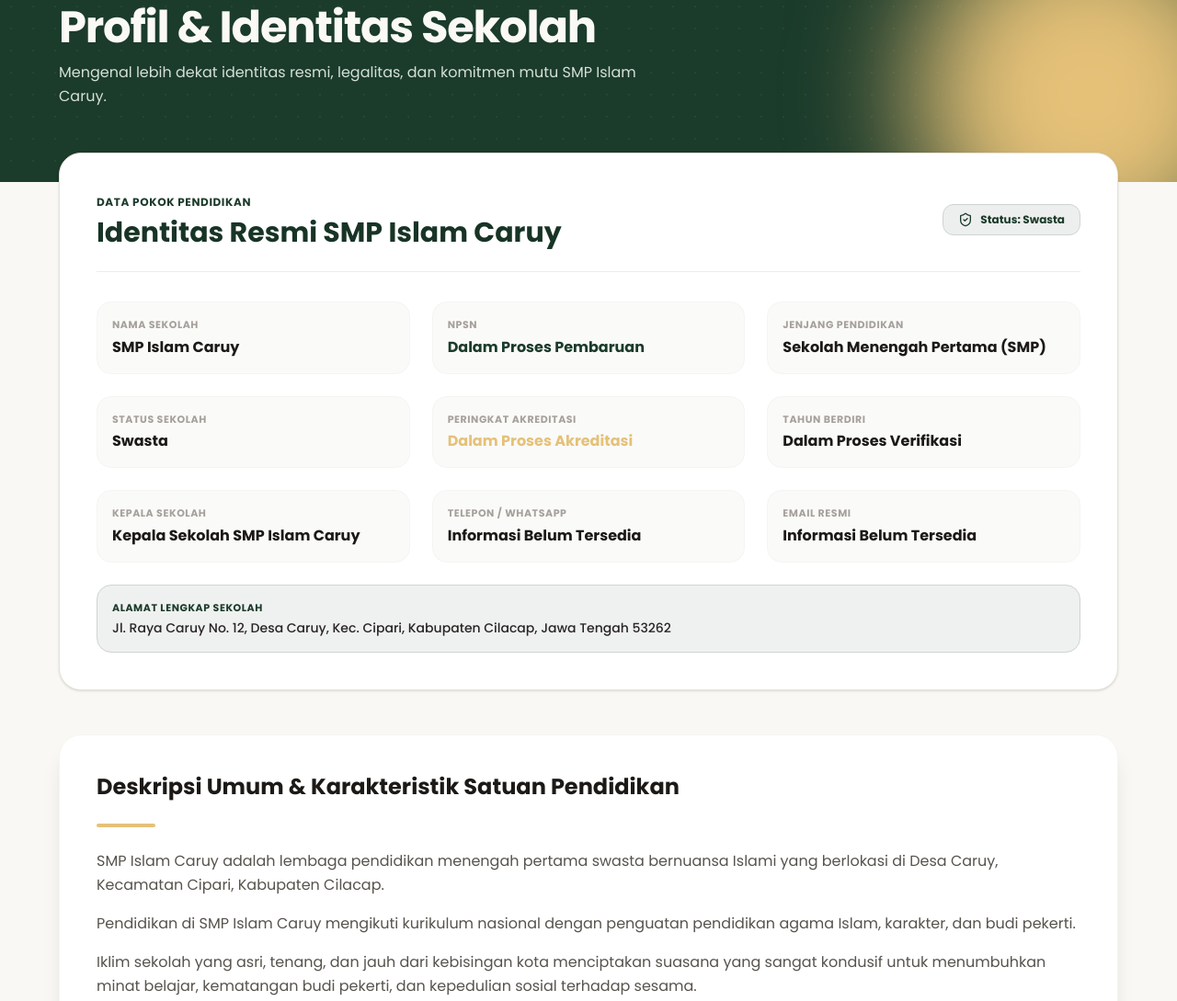
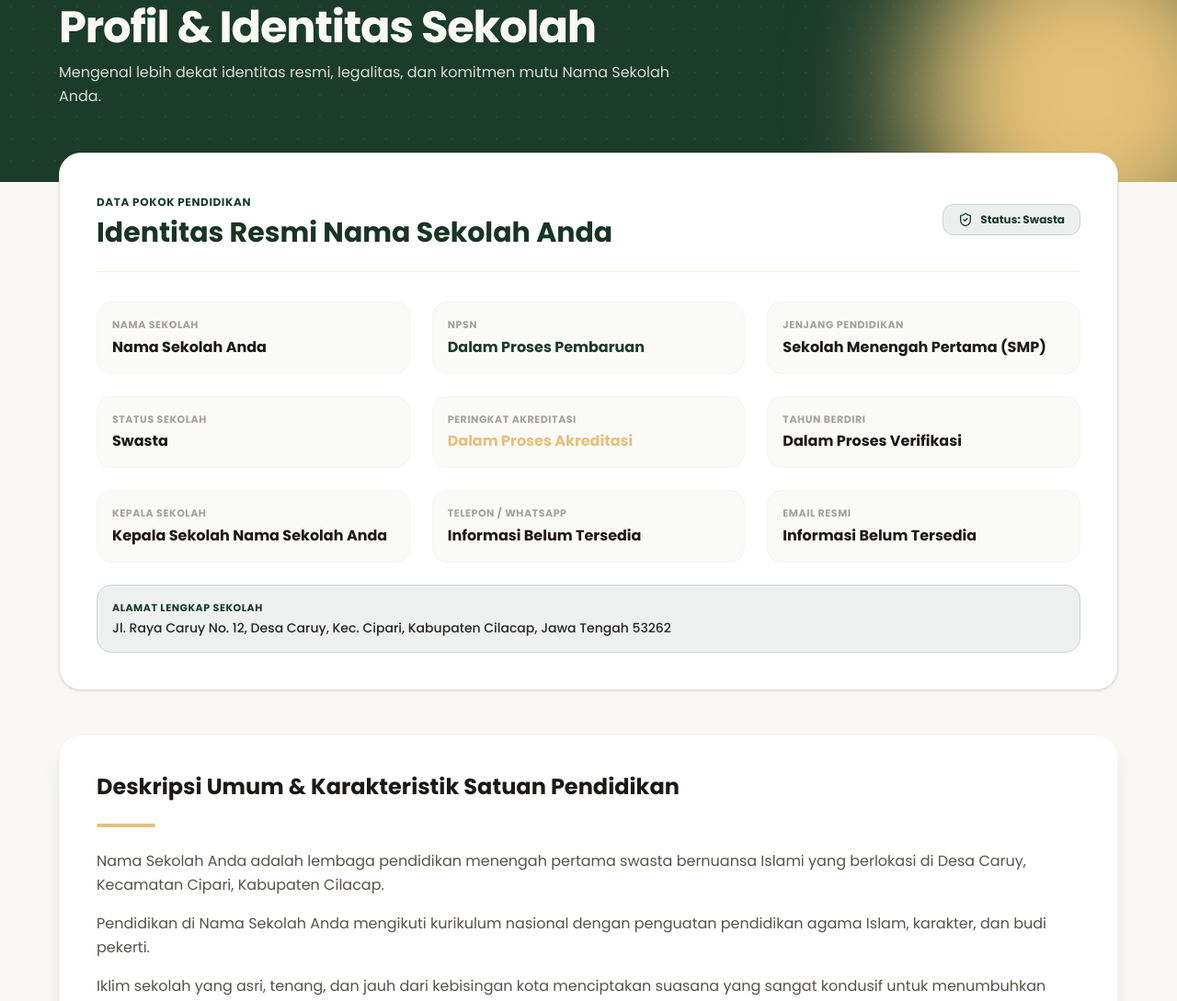
Before and after one commit to AkaraNabastala/web-sekolah, a React (Vite) app in the folder frontend/: page /profil in a window 1280 px wide. Shown: the part 239-1328 px from the top of the page at 92% size. Built offline with nearby package versions, Linux system fonts and the light colour scheme; no server answers.

Commit message:
Remove school-specific sample identity from website content

```diff
--- a/frontend/src/pages/public/Profile.tsx
+++ b/frontend/src/pages/public/Profile.tsx
@@ -23,11 +23,11 @@ export const Profile: React.FC = () => {
     <div className="font-['Poppins',sans-serif] bg-[#FAF8F5] text-[#2C332D] min-h-screen pb-24">
       <SEO
         title="Profil & Identitas Sekolah"
-        description="Identitas resmi, status sekolah, data kelembagaan, dan karakteristik pendidikan SMP Islam Caruy."
+        description="Identitas resmi, status sekolah, data kelembagaan, dan karakteristik pendidikan Nama Sekolah Anda."
       />
       <PageHeader
         title="Profil & Identitas Sekolah"
-        subtitle="Mengenal lebih dekat identitas resmi, legalitas, dan komitmen mutu SMP Islam Caruy."
+        subtitle="Mengenal lebih dekat identitas resmi, legalitas, dan komitmen mutu Nama Sekolah Anda."
         badge="Tentang Sekolah"
         breadcrumbs={[{ label: 'Profil Sekolah' }]}
       />
@@ -41,7 +41,7 @@ export const Profile: React.FC = () => {
                 Data Pokok Pendidikan
               </span>
               <h2 className="text-2xl sm:text-3xl font-bold text-[#1F2621] mt-1">
-                Identitas Resmi SMP Islam Caruy
+                Identitas Resmi Nama Sekolah Anda
               </h2>
             </div>
             <div className="bg-[#E8EFEA] text-[#1D4A32] border border-[#D1E0D5] px-4 py-2 rounded-xl text-xs font-bold flex items-center gap-2">
@@ -53,7 +53,7 @@ export const Profile: React.FC = () => {
           <div className="grid grid-cols-1 md:grid-cols-2 lg:grid-cols-3 gap-6">
             <div className="p-4 rounded-2xl bg-stone-50 border border-stone-100 space-y-1">
               <p className="text-[11px] font-bold uppercase tracking-wider text-stone-400">Nama Sekolah</p>
-              <p className="text-base font-bold text-stone-900">{profile?.name || 'SMP Islam Caruy'}</p>
+              <p className="text-base font-bold text-stone-900">{profile?.name || 'Nama Sekolah Anda'}</p>
             </div>
 
             <div className="p-4 rounded-2xl bg-stone-50 border border-stone-100 space-y-1">
@@ -83,7 +83,7 @@ export const Profile: React.FC = () => {
 
             <div className="p-4 rounded-2xl bg-stone-50 border border-stone-100 space-y-1">
               <p className="text-[11px] font-bold uppercase tracking-wider text-stone-400">Kepala Sekolah</p>
-              <p className="text-base font-bold text-stone-900">{profile?.headmaster_name || 'Kepala Sekolah SMP Islam Caruy'}</p>
+              <p className="text-base font-bold text-stone-900">{profile?.headmaster_name || 'Kepala Sekolah Nama Sekolah Anda'}</p>
             </div>
 
             <div className="p-4 rounded-2xl bg-stone-50 border border-stone-100 space-y-1">
@@ -114,10 +114,10 @@ export const Profile: React.FC = () => {
 
           <div className="text-stone-600 text-sm sm:text-base leading-relaxed space-y-4 font-normal">
             <p>
-              {profile?.description || 'SMP Islam Caruy adalah lembaga pendidikan menengah pertama swasta bernuansa Islami yang berlokasi di Desa Caruy, Kecamatan Cipari, Kabupaten Cilacap.'}
+              {profile?.description || 'Nama Sekolah Anda adalah lembaga pendidikan menengah pertama swasta bernuansa Islami yang berlokasi di Desa Caruy, Kecamatan Cipari, Kabupaten Cilacap.'}
             </p>
             <p>
-              Pendidikan di SMP Islam Caruy mengikuti kurikulum nasional dengan penguatan pendidikan agama Islam, karakter, dan budi pekerti.
+              Pendidikan di Nama Sekolah Anda mengikuti kurikulum nasional dengan penguatan pendidikan agama Islam, karakter, dan budi pekerti.
             </p>
             <p>
               Iklim sekolah yang asri, tenang, dan jauh dari kebisingan kota menciptakan suasana yang sangat kondusif untuk menumbuhkan minat belajar, kematangan budi pekerti, dan kepedulian sosial terhadap sesama.
```
